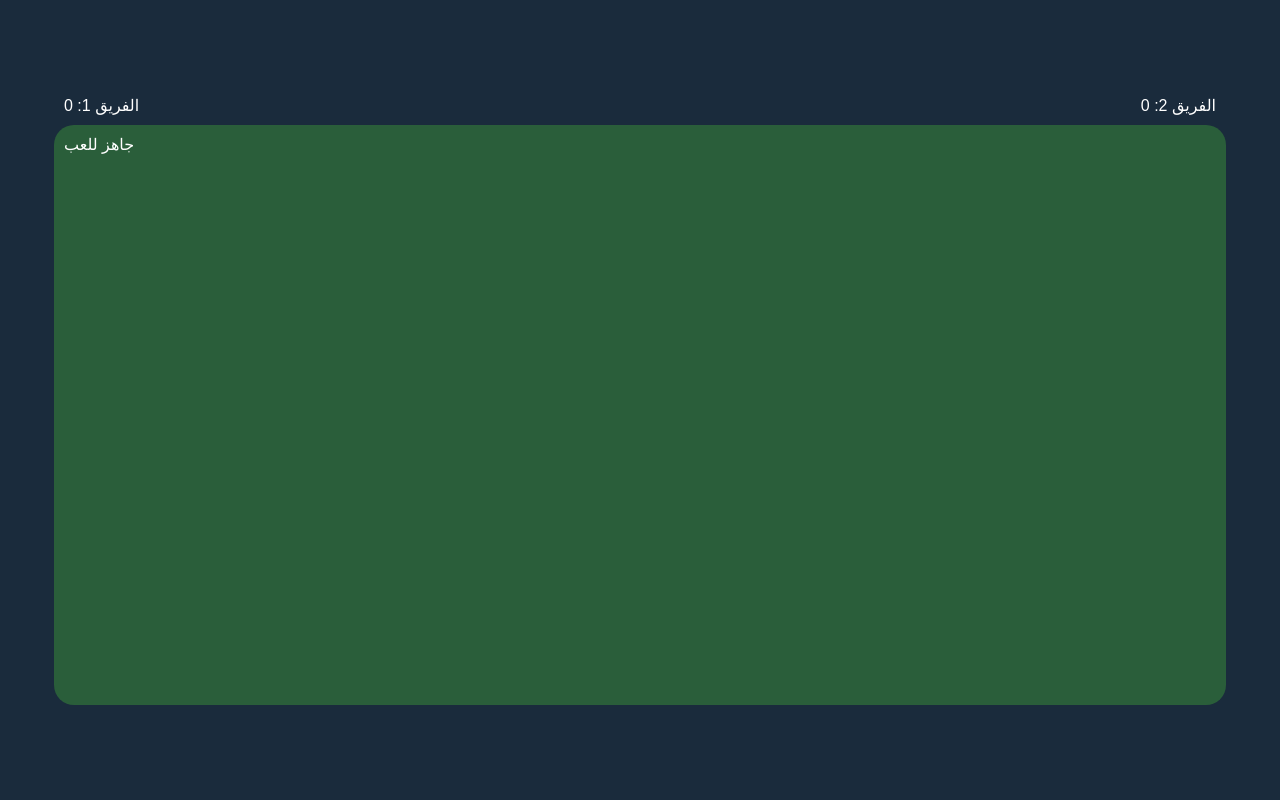
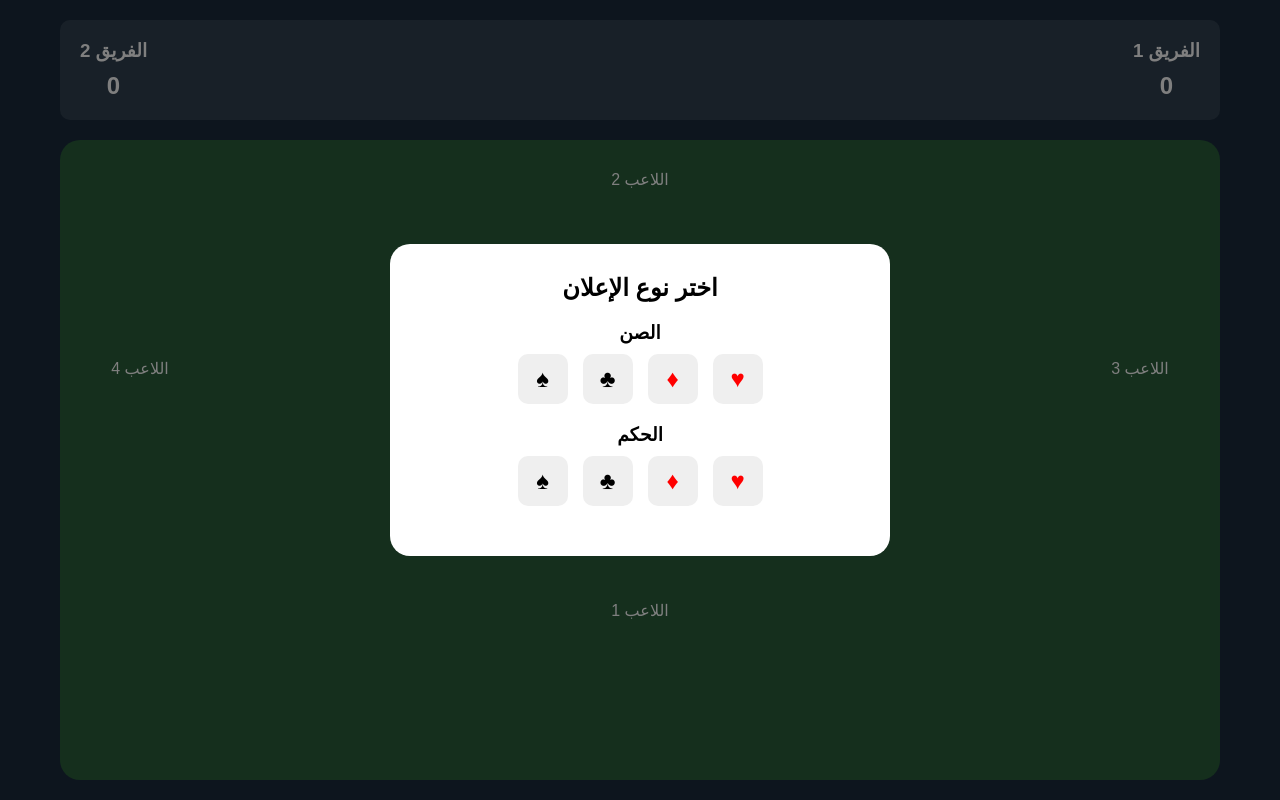
Before and after one commit to alhilall/Jafa, a plain HTML site: page index.html in a window 1280 px wide. Drawn offline with Linux system fonts and the light colour scheme.

Commit message:
Update index.html

```diff
--- a/index.html
+++ b/index.html
@@ -1,125 +1,85 @@
 <!DOCTYPE html>
-<html lang="ar">
+<html dir="rtl" lang="ar">
 <head>
     <meta charset="UTF-8">
     <meta name="viewport" content="width=device-width, initial-scale=1.0">
-    <title>لعبة بلوت</title>
-    <style>
-        body {
-            font-family: Arial, sans-serif;
-            background-color: #1a2b3c;
-            color: white;
-            display: flex;
-            flex-direction: column;
-            align-items: center;
-            justify-content: center;
-            height: 100vh;
-            margin: 0;
-        }
-        .score-board {
-            display: flex;
-            justify-content: space-between;
-            width: 90%;
-            margin-bottom: 10px;
-        }
-        .game-table {
-            width: 90%;
-            height: 70%;
-            background-color: #2a5e3a;
-            border-radius: 20px;
-            padding: 10px;
-            position: relative;
-        }
-        .card {
-            width: 70px;
-            height: 100px;
-            background-color: white;
-            margin: 5px;
-            display: flex;
-            justify-content: center;
-            align-items: center;
-            border-radius: 10px;
-            cursor: pointer;
-        }
-        .modal {
-            position: fixed;
-            top: 0;
-            left: 0;
-            width: 100%;
-            height: 100%;
-            background-color: rgba(0, 0, 0, 0.5);
-            display: none;
-            justify-content: center;
-            align-items: center;
-        }
-        .modal-content {
-            background-color: white;
-            border-radius: 20px;
-            padding: 20px;
-            width: 80%;
-            text-align: center;
-        }
-    </style>
+    <title>لعبة البلوت</title>
+    <link rel="stylesheet" href="styles.css">
 </head>
 <body>
+    <div class="game-container">
+        <!-- لوحة النتائج -->
+        <div class="score-board">
+            <div class="team-score">
+                <h3>الفريق 1</h3>
+                <span class="score" id="team1-score">0</span>
+            </div>
+            <div class="team-score">
+                <h3>الفريق 2</h3>
+                <span class="score" id="team2-score">0</span>
+            </div>
+        </div>
 
-    <div class="score-board">
-        <div>الفريق 1: <span id="team1-score">0</span></div>
-        <div>الفريق 2: <span id="team2-score">0</span></div>
-    </div>
+        <!-- طاولة اللعب -->
+        <div class="game-table">
+            <!-- منطقة اللاعب العلوي -->
+            <div class="player-area top">
+                <div class="player-name">اللاعب 2</div>
+                <div class="player-cards" id="top-player-cards"></div>
+            </div>
 
-    <div class="game-table" id="game-table">
-        <div id="player-top-hand"></div>
-        <div id="player-left-hand"></div>
-        <div id="player-right-hand"></div>
-        <div id="player-bottom-hand"></div>
-        <div id="game-status">جاهز للعب</div>
-    </div>
+            <!-- المناطق الجانبية -->
+            <div class="side-areas">
+                <div class="player-area left">
+                    <div class="player-name">اللاعب 3</div>
+                    <div class="player-cards" id="left-player-cards"></div>
+                </div>
 
-    <div class="modal" id="declaration-modal">
-        <div class="modal-content">
-            <h2>اختر نوع الإعلان</h2>
-            <button onclick="handleDeclaration('sun')">الصن</button>
-            <button onclick="handleDeclaration('hukm')">الحكم</button>
-            <button onclick="closeModal()">إغلاق</button>
+                <!-- منطقة اللعب المركزية -->
+                <div class="play-area">
+                    <div class="played-cards" id="played-cards"></div>
+                    <div class="game-status" id="game-status">جاهز للعب</div>
+                </div>
+
+                <div class="player-area right">
+                    <div class="player-name">اللاعب 4</div>
+                    <div class="player-cards" id="right-player-cards"></div>
+                </div>
+            </div>
+
+            <!-- منطقة اللاعب السفلي -->
+            <div class="player-area bottom">
+                <div class="player-name">اللاعب 1</div>
+                <div class="player-cards" id="bottom-player-cards"></div>
+            </div>
+        </div>
+
+        <!-- نافذة الإعلان -->
+        <div class="modal" id="declaration-modal">
+            <div class="modal-content">
+                <h2>اختر نوع الإعلان</h2>
+                <div class="declaration-options">
+                    <div class="declaration-type">
+                        <h3>الصن</h3>
+                        <div class="suit-buttons">
+                            <button class="suit-btn hearts" data-suit="hearts">♥</button>
+                            <button class="suit-btn diamonds" data-suit="diamonds">♦</button>
+                            <button class="suit-btn clubs" data-suit="clubs">♣</button>
+                            <button class="suit-btn spades" data-suit="spades">♠</button>
+                        </div>
+                    </div>
+                    <div class="declaration-type">
+                        <h3>الحكم</h3>
+                        <div class="suit-buttons">
+                            <button class="suit-btn hearts" data-suit="hearts">♥</button>
+                            <button class="suit-btn diamonds" data-suit="diamonds">♦</button>
+                            <button class="suit-btn clubs" data-suit="clubs">♣</button>
+                            <button class="suit-btn spades" data-suit="spades">♠</button>
+                        </div>
+                    </div>
+                </div>
+            </div>
         </div>
     </div>
-
-    <script>
-        let gameScores = { team1: 0, team2: 0 };
-        let currentPlayer = 'bottom';
-        let trick = [];
-        let gameStatus = 'جاهز للعب';
-
-        function updateScoreboard() {
-            document.getElementById('team1-score').innerText = gameScores.team1;
-            document.getElementById('team2-score').innerText = gameScores.team2;
-        }
-
-        function playCard(player, card) {
-            // منطق اللعب
-            console.log(`اللاعب ${player} لعب البطاقة ${card}`);
-            // تحديث الحالة
-            trick.push({ player, card });
-            // تحديث اللعبة هنا
-        }
-
-        function handleDeclaration(type) {
-            // معالجة الإعلان
-            console.log(`الإعلان: ${type}`);
-            closeModal();
-        }
-
-        function openModal() {
-            document.getElementById('declaration-modal').style.display = 'flex';
-        }
-
-        function closeModal() {
-            document.getElementById('declaration-modal').style.display = 'none';
-        }
-
-        // تحديث لوحة النتائج عند بدء اللعبة
-        updateScoreboard();
-    </script>
 </body>
 </html>
```
